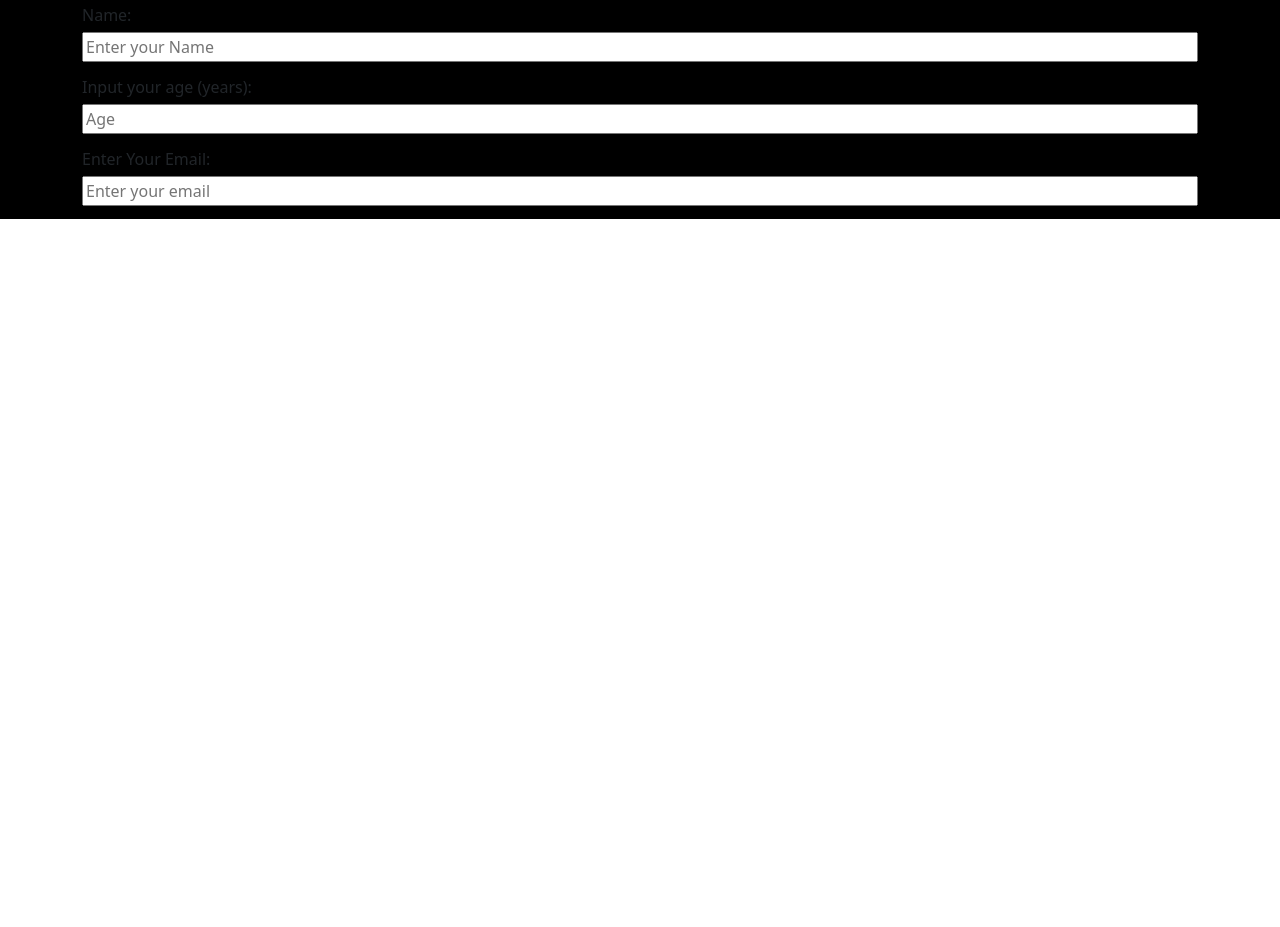
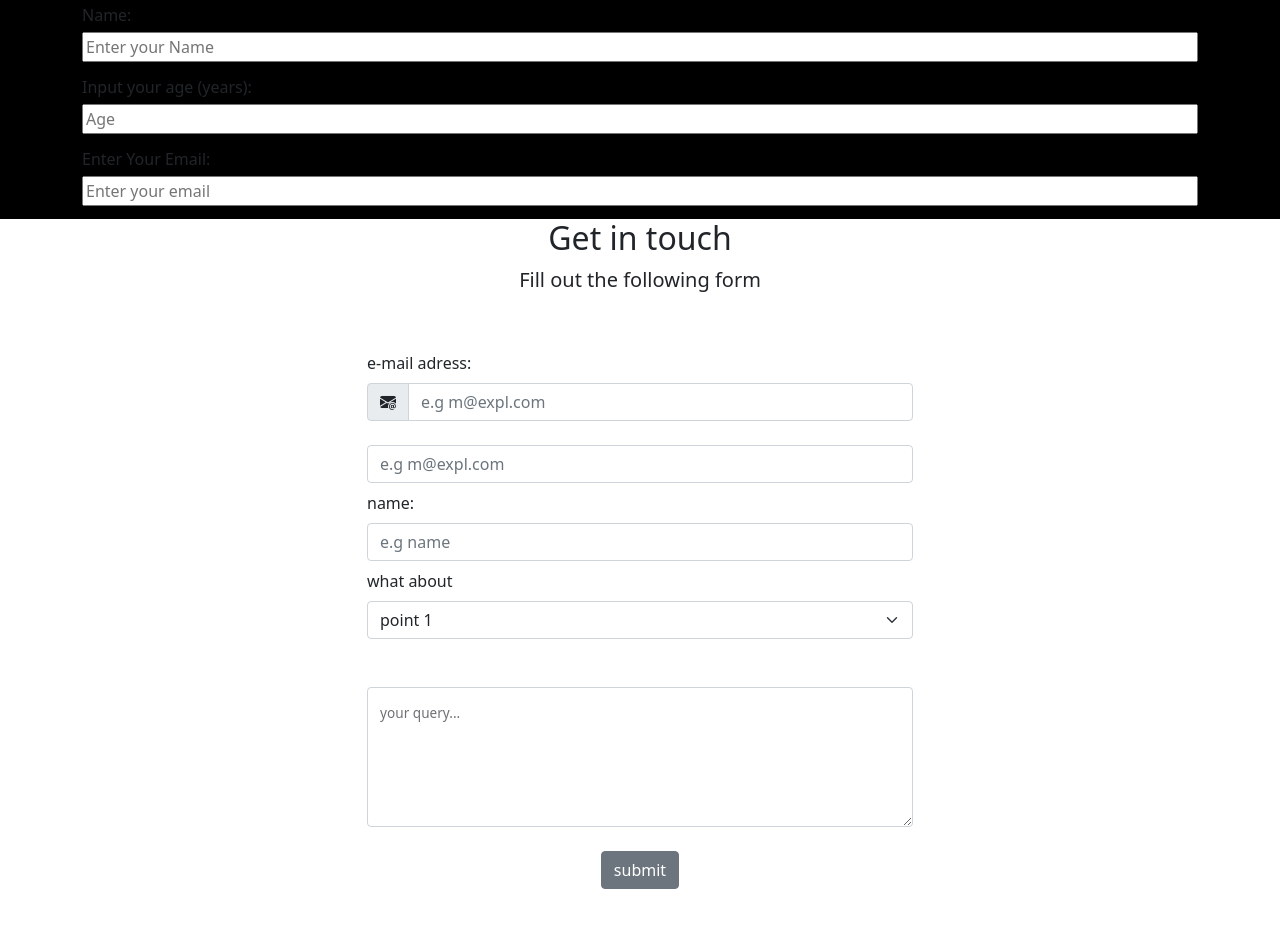
Before and after one commit to Gaudenz77/Stranger_Languages_Classes, a website: page index.html in a window 1280 px wide. Shown: the part 495-1422 px from the top of the page. Before the commit the page ends 800 px from the top, so only its background shows below. Drawn offline with nearby package versions, Linux system fonts and the light colour scheme.

Commit message:
best idea jet

```diff
--- a/index.html
+++ b/index.html
@@ -5,6 +5,7 @@
     <meta http-equiv="X-UA-Compatible" content="IE=edge">
     <meta name="viewport" content="width=device-width, initial-scale=1.0">
     <link href="https://cdn.jsdelivr.net/npm/bootstrap@5.0.2/dist/css/bootstrap.min.css" rel="stylesheet" integrity="sha384-EVSTQN3/azprG1Anm3QDgpJLIm9Nao0Yz1ztcQTwFspd3yD65VohhpuuCOmLASjC" crossorigin="anonymous">
+    <link rel="stylesheet" href="https://cdn.jsdelivr.net/npm/bootstrap-icons@1.10.2/font/bootstrap-icons.css">
     <link rel="stylesheet" href="./css/main.css">
     <title>Document</title>
       </head>
@@ -163,6 +164,57 @@
 </fieldset>
 
 </section>
+
+
+
+<section id="form">
+<div class="container-lg">
+  <div class="text-center">
+    <h2>Get in touch</h2>
+    <p class="lead">Fill out the following form</p>
+  </div>
+
+<div class="row justify-content-center my-5">
+
+  <div class="col-lg-6">
+
+    <form action="">
+        <label for="email" class="form-label">e-mail adress:</label>
+        <div class="mb-4 input-group">
+          <span class="input-group-text">
+            <i class="bi bi-envelope-at-fill"></i>
+          </span>
+          <input type="text" class="form-control" id="email" placeholder="e.g m@expl.com">
+          </div>
+
+<input type="text" class="form-control" id="email" placeholder="e.g m@expl.com">
+
+<label for="name" class="form-label"name>name:</label>
+<input type="text" class="form-control" id="name" placeholder="e.g name">
+
+<label for="subject" class="form-label">what about</label>
+<select class="form-select" name="" id="subject">
+<option value="point_1" selected>point 1</option>
+<option value="point_2">point 2</option>
+<option value="point_3">point 3</option>
+<option value="point_4">point 4</option>
+</select>
+
+
+<div class="form-floating mb-4 mt-5">
+  <textarea name="" id="query" class="form-control" style="height: 140px"></textarea>
+  <label for="query">your query...</label>
+</div>
+
+<div class="mb-4 text-center">
+  <button submit="submit" class="btn btn-secondary">submit</button>
+</div>
+    </form>
+  </div>
+</div>
+
+</div>
+</section>
 </main>
 
 
--- /dev/null
+++ b/package.json
@@ -0,0 +1,5 @@
+{
+  "dependencies": {
+    "bootstrap-icons": "^1.10.2"
+  }
+}
```
Also changed, not shown: css/main.css (line endings or trailing spaces), 1 other file.
